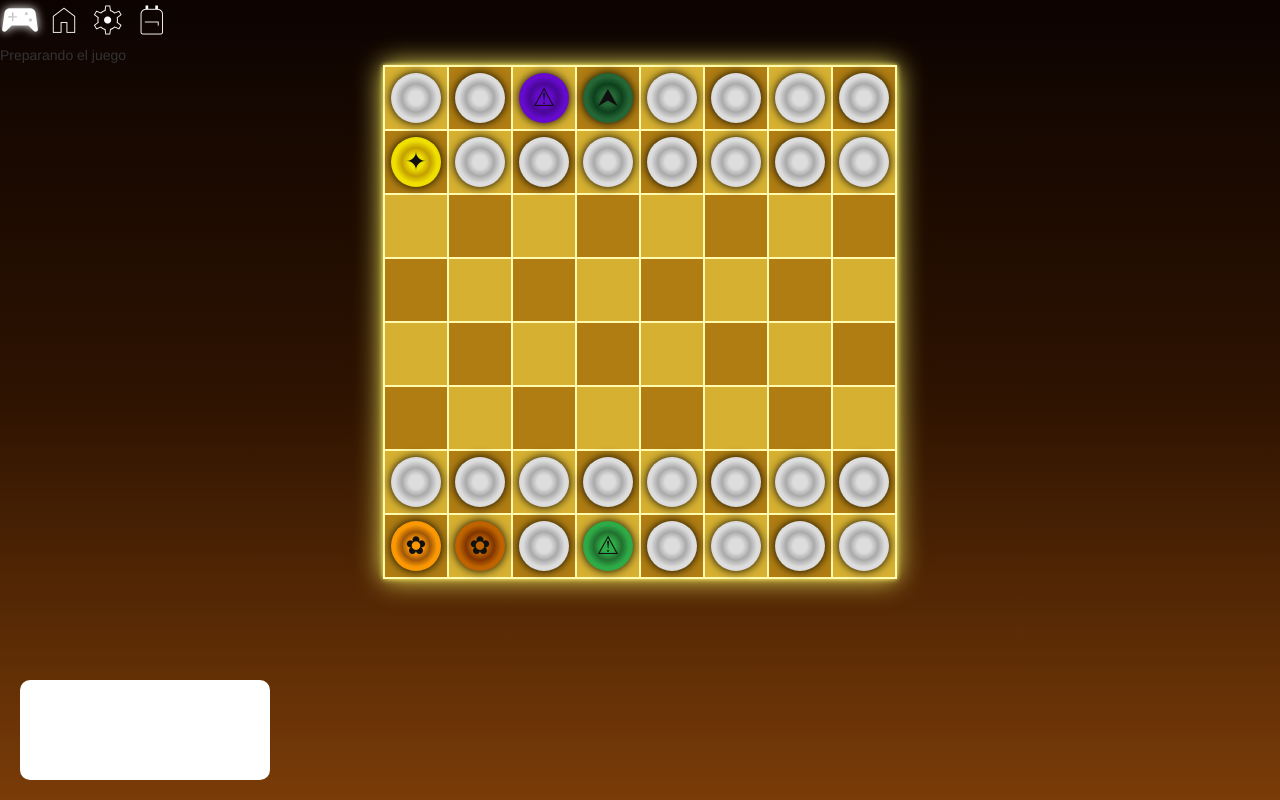
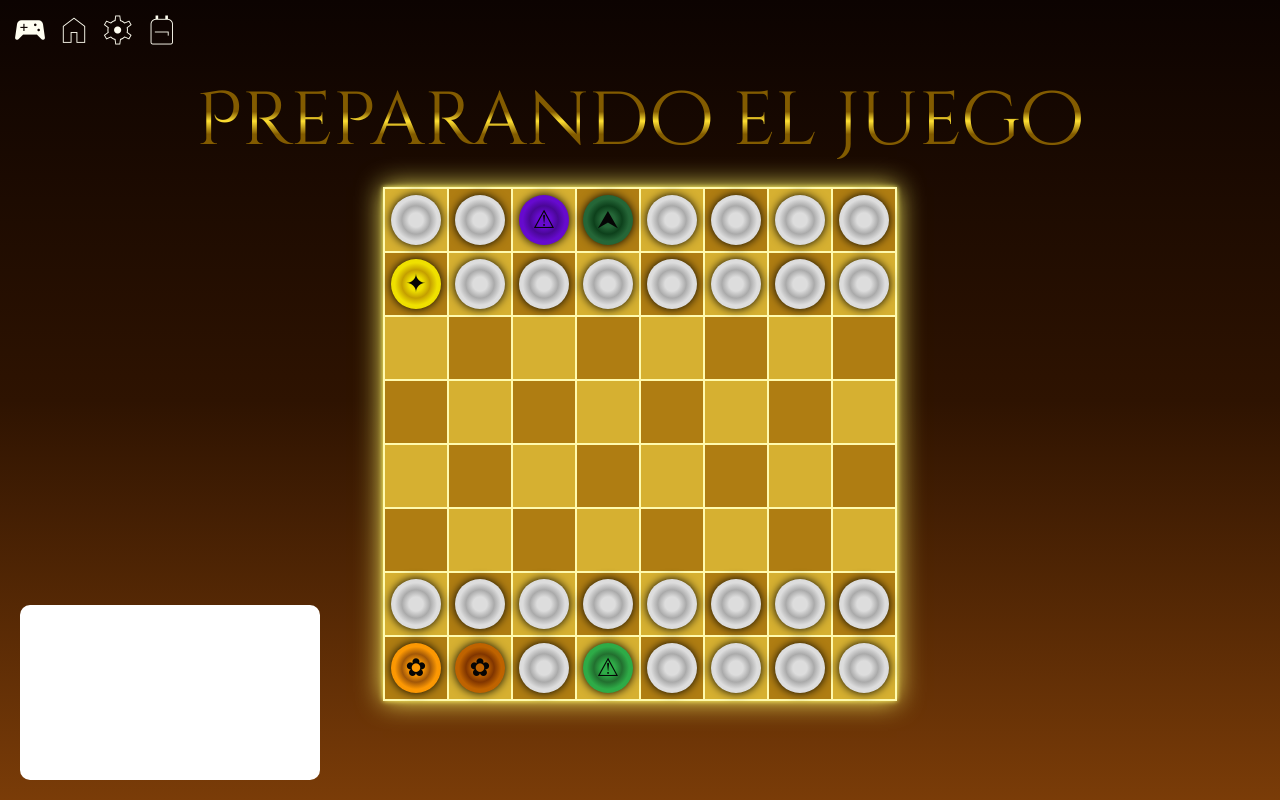
Before and after one commit to SarayPey/Shetilsa-Dauomo, a plain HTML site: page html/game.html in a window 1280 px wide. Drawn offline with nearby package versions, Linux system fonts and the light colour scheme; a web font is replaced by a local one.

Commit message:
Enhance CSS styles for header and dialog elements
Updated styles for header, dialog, and icons.

```diff
--- a/css/game.css
+++ b/css/game.css
@@ -15,6 +15,19 @@ body {
   background-repeat: no-repeat;
   background-size: cover;
   background-attachment: fixed;
+	padding: 10px;
+}
+
+header {
+	font-size: 75px;
+  color: #825B00;
+  background-image: linear-gradient(0deg, #825B00 40%, #FFE033 50%, #825B00 57%);
+  background-clip: text;
+  -webkit-background-clip: text;
+  -webkit-text-fill-color: transparent;
+	text-align: center;
+	padding: 1%;
+	font-family: cinzel decorative;
 }
 
 nav a {
@@ -31,7 +44,7 @@ nav a #active {
 }
 
 .material-symbols-outlined {
-	color: #ffffff;
+	color: #fffef1;
 	position: relative;
 	font-family: 'Material Symbols Outlined';
 	font-variation-settings:
@@ -48,22 +61,26 @@ nav a #active {
 	'wght' 50,
 	'GRAD' 0,
 	'opsz' 48;
-	filter: drop-shadow(0 0 4px #ffffff);
+	filter: drop-shadow(0 0 4px #ffef5c);
 	transform: scale(1.2);
+}
+.glyphicon.glyphicon-cloud {
+	color: #ffbf3f;
+	font-size: 50px;
 }
 
 #dialogo {
 	background-color: #ffffff;
 	color: #000000;
-	width: 250px;
-	height: 100px;
+	width: 300px;
+	height: 175px;
 	border-radius: 10px;
 	font-size: 25px;
 	font-family: atma, cursive;
 	text-align: left;
 	align-content: center;
 	padding: 25px;
-	padding-bottom: 50px;
+	padding-bottom: 60px;
   position: fixed;
   bottom: 20px;
   left: 20px;
@@ -105,7 +122,7 @@ tr:nth-child(even) td:nth-child(odd), tr:nth-child(odd) td:nth-child(even) {
 	border-radius: 100%;
 	text-align: center;
 	font-size: 25px;
-	color: #101010;
+	color: #050505;
 	filter: drop-shadow(0 0 5px #000000);
 }
 
```
